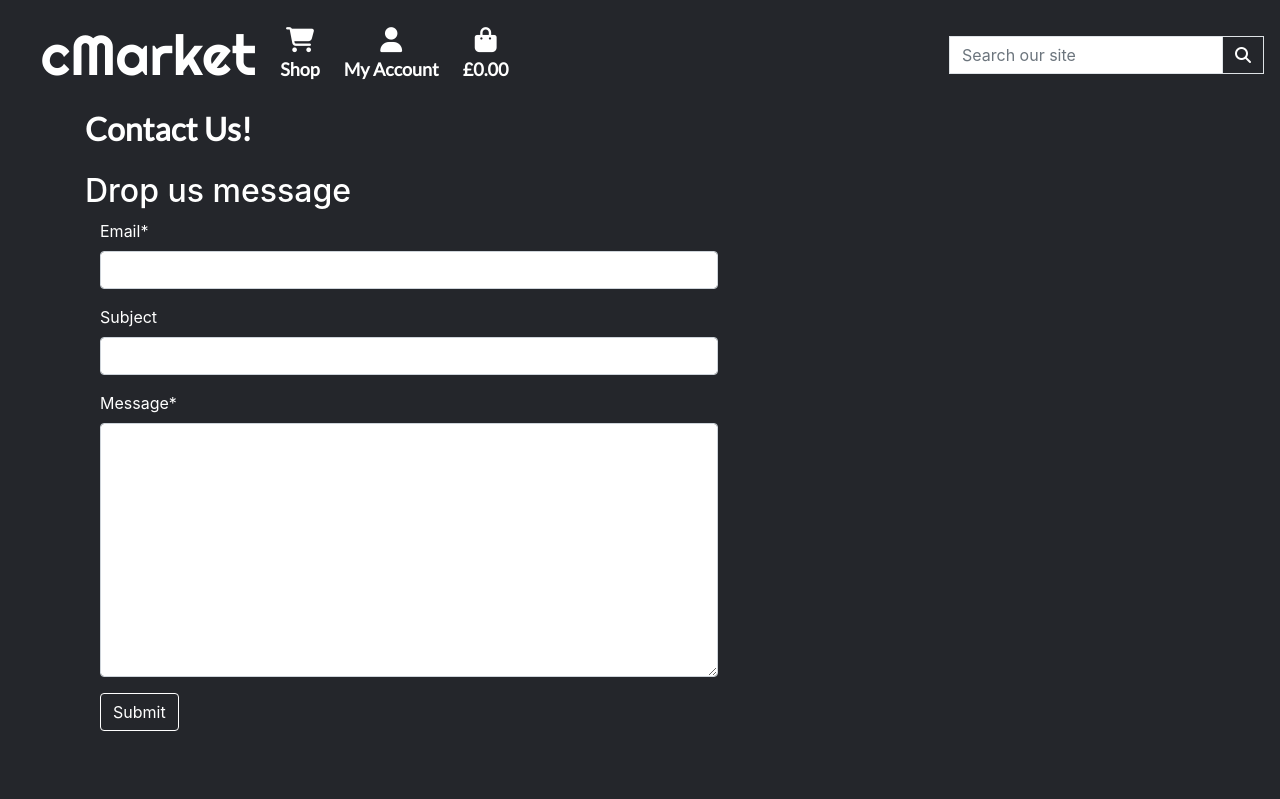
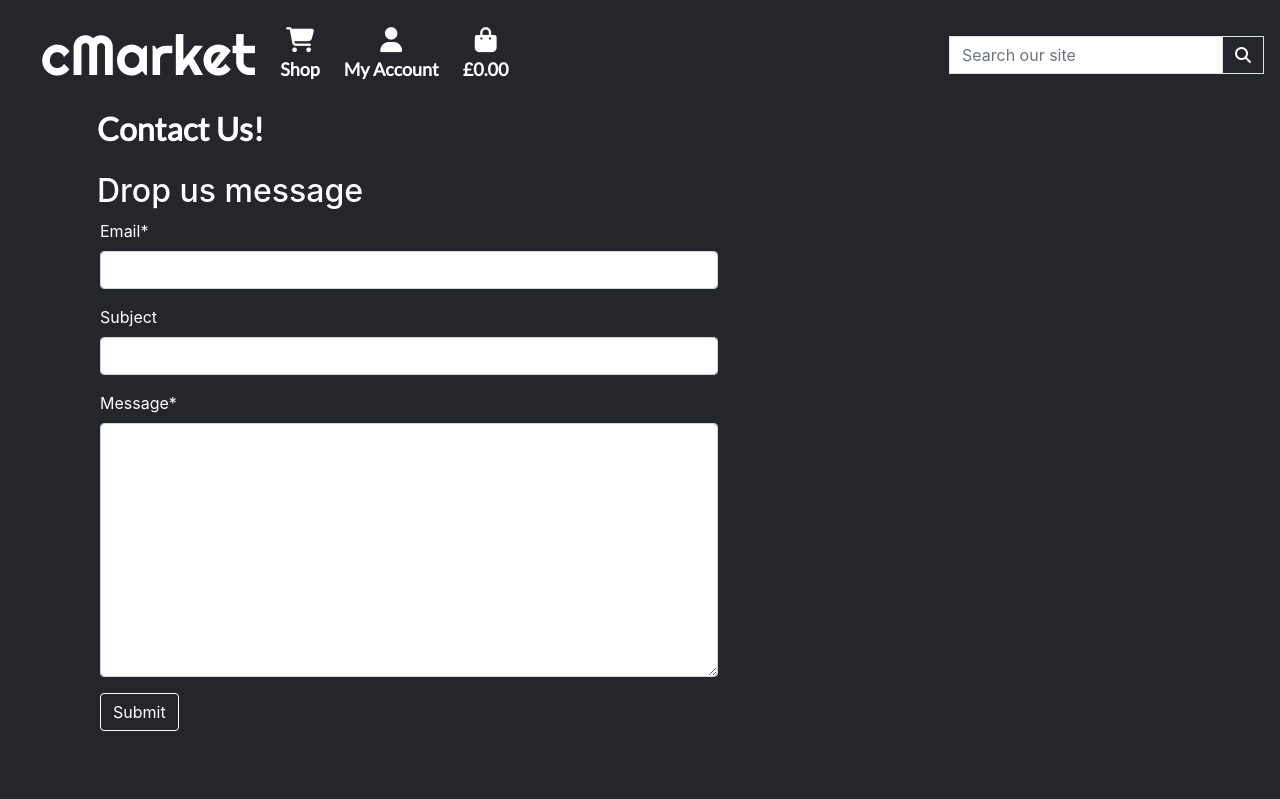
Before and after one commit to RiyadhKh4n/cmarket, a Django app: page /contact/ in a window 1280 px wide. Shown: the top 799 px of the page. Run offline with Django 3.2, Linux system fonts and the light colour scheme; parts of the project's set-up code (start-up, migrations or seed data) failed here and were passed over; some libraries are stand-ins or nearby versions.

Commit message:
Style contact template

```diff
--- a/home/templates/home/contact.html
+++ b/home/templates/home/contact.html
@@ -15,7 +15,7 @@
           </div>
             <div class="row">
                 <div class="col">
-                    <h2 class="mb-2">Drop us message
+                    <h2 class="mb-2 drop-us-msg">Drop us message
                     </h2>
                 </div>
             </div>
--- a/static/css/base.css
+++ b/static/css/base.css
@@ -282,6 +282,11 @@ tr > th,
     letter-spacing: 0.5px;
 }
 
+.clear-filter:hover {
+    color:#fff;
+    width: fit-content;
+}
+
 .filtering-option {
     height: 100%;
 }
@@ -397,6 +402,10 @@ tr > th,
 .contact-title {
     font-family: 'Lato', sans-serif;
     font-weight: 600;
+}
+
+.contact-title, .drop-us-msg {
+    margin-left: 12px;
 }
 
 /* Footer */
```
